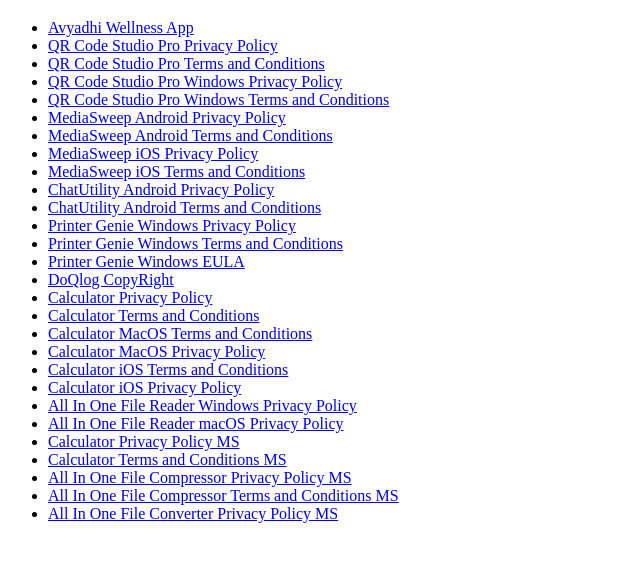
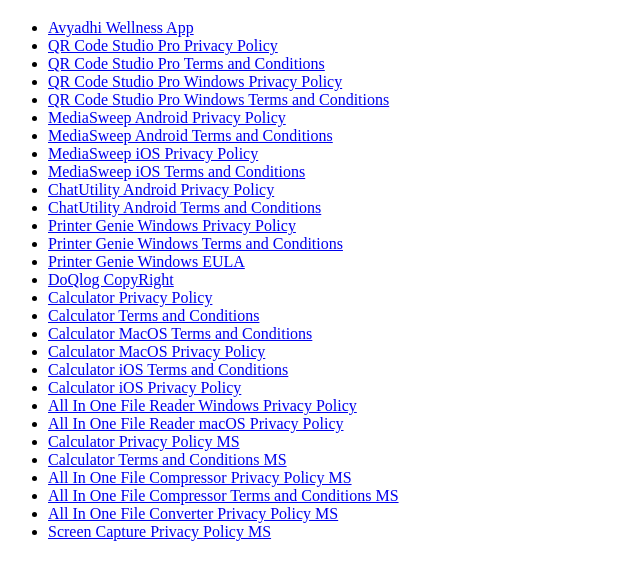
Before and after one commit to sandy338/privacy-policies, a plain HTML site: page index.html in a window 1280 px wide. Shown: the part 61-640 px from the top of the page, without its empty margins (0-640 px from the left). Drawn offline with Linux system fonts and the light colour scheme.

Commit message:
Add Screen Capture Privacy Policy link to index.html

```diff
--- a/index.html
+++ b/index.html
@@ -50,7 +50,7 @@
 
     <li><a href="AllInOneFileConverterPP_MicrosoftStore.html">All In One File Converter Privacy Policy MS</a></li>
 
-
+     <li><a href="ScreenCapturePP_MicrosoftStore.html">Screen Capture Privacy Policy MS</a></li>
   </ul>
 </body>
 </html>
```
